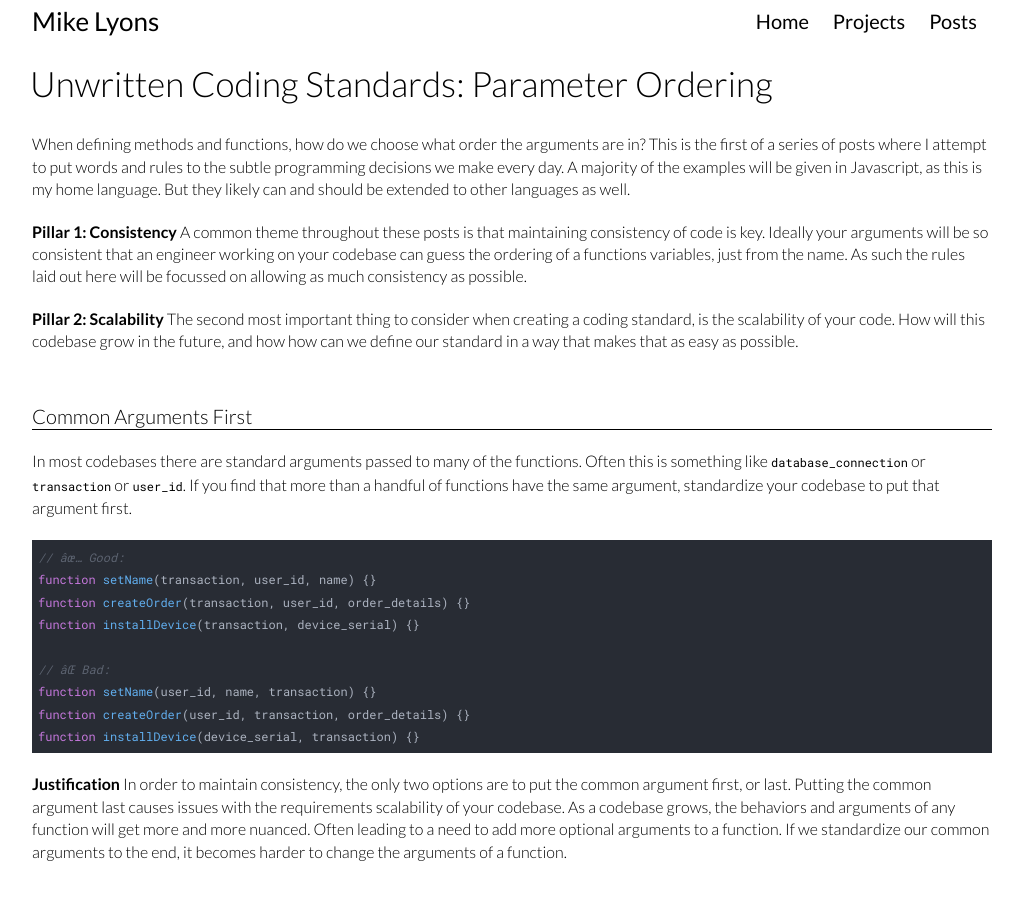
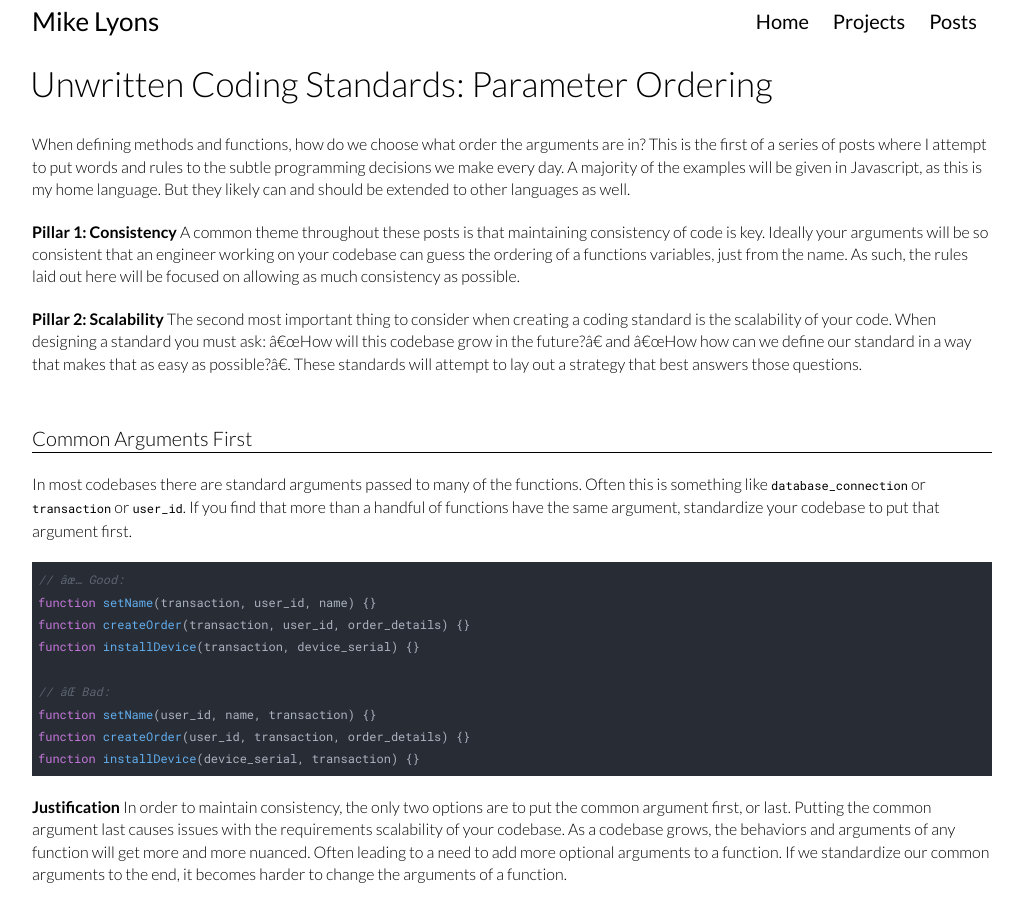
Before and after one commit to frenchie4111/frenchie4111.github.io, a Jekyll site: the page built from _posts/2020-05-13-Coding-Standards-Argument-Ordering.md, in a window 1280 px wide and 900 px high. Shown: the whole window, without its empty margins (128-1151 px from the left). Built offline with Jekyll 4.4.1, drawn with Linux system fonts in a browser that asks for light colours; nearby versions of some CDN libraries; some of the changed text lies outside the part shown.

Commit message:
A few edits

```diff
--- a/_posts/2020-05-13-Coding-Standards-Argument-Ordering.md
+++ b/_posts/2020-05-13-Coding-Standards-Argument-Ordering.md
@@ -7,9 +7,9 @@ layout: post_plain
 
 When defining methods and functions, how do we choose what order the arguments are in? This is the first of a series of posts where I attempt to put words and rules to the subtle programming decisions we make every day. A majority of the examples will be given in Javascript, as this is my home language. But they likely can and should be extended to other languages as well.
 
-**Pillar 1: Consistency** A common theme throughout these posts is that maintaining consistency of code is key. Ideally your arguments will be so consistent that an engineer working on your codebase can guess the ordering of a functions variables, just from the name. As such the rules laid out here will be focussed on allowing as much consistency as possible.
+**Pillar 1: Consistency** A common theme throughout these posts is that maintaining consistency of code is key. Ideally your arguments will be so consistent that an engineer working on your codebase can guess the ordering of a functions variables, just from the name. As such, the rules laid out here will be focused on allowing as much consistency as possible.
 
-**Pillar 2: Scalability** The second most important thing to consider when creating a coding standard, is the scalability of your code. How will this codebase grow in the future, and how how can we define our standard in a way that makes that as easy as possible.
+**Pillar 2: Scalability** The second most important thing to consider when creating a coding standard is the scalability of your code. When designing a standard you must ask: "How will this codebase grow in the future?" and "How how can we define our standard in a way that makes that as easy as possible?". These standards will attempt to lay out a strategy that best answers those questions.
 
 <br/>
 
@@ -73,4 +73,4 @@ function setName(user_id, first_name, middle_name, last_name) {
 
 #### Thanks
 
-If you have any feedback, email me at mdl0349 at gmail.com. I'd love to chat about these or anything else really :^)
+If you have any feedback you can leave a comment in the HN thread https://news.ycombinator.com/item?id=23171018 or email me at mdl0349 at gmail.com. I'd love to chat about these or anything else really :^)
```
